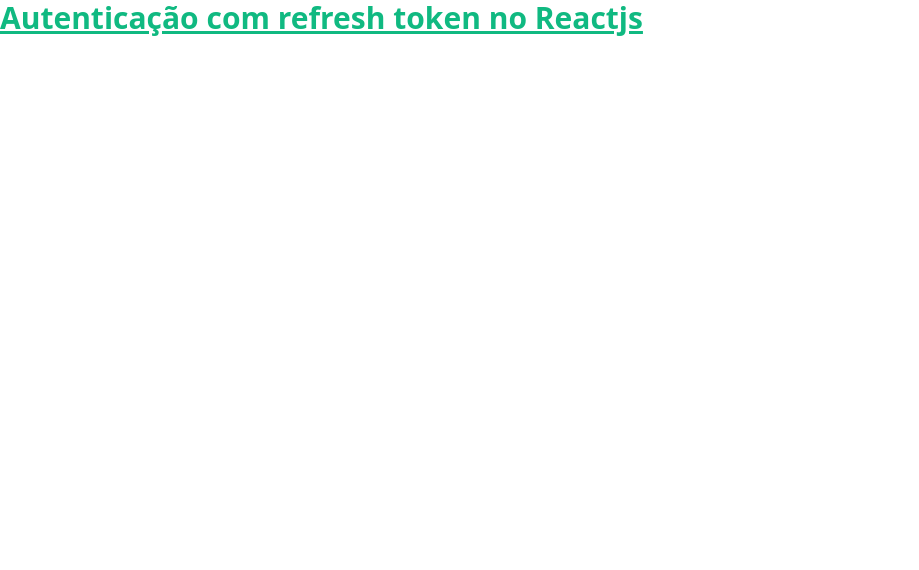
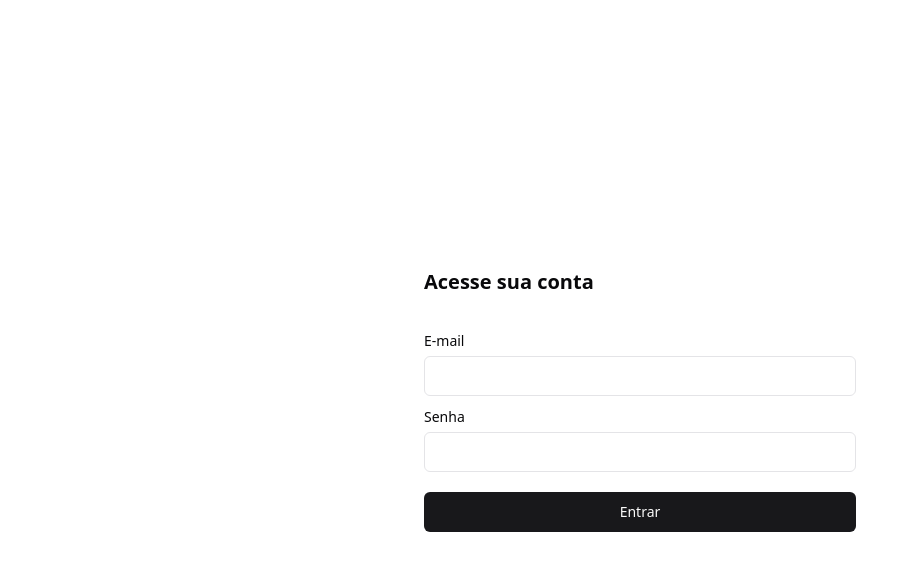
Before and after one commit to nivaldoandrade/autenticacao-refresh-token-reactjs, a React (Vite) app: page / in a window 1280 px wide. Shown: the top 570 px of the page, without its empty margins (0-919 px from the left). Built offline with nearby package versions, Linux system fonts and the light colour scheme.

Commit message:
feat: add SignIn page
- Created SignIn page with form for email and password inputs and a submit button
- Added reusable UI components Button, Input and Label built with shadcn

```diff
--- a/package.json
+++ b/package.json
@@ -10,6 +10,7 @@
 		"preview": "vite preview"
 	},
 	"dependencies": {
+		"@radix-ui/react-label": "^2.1.1",
 		"@radix-ui/react-slot": "^1.1.1",
 		"class-variance-authority": "^0.7.1",
 		"clsx": "^2.1.1",
--- a/src/App.tsx
+++ b/src/App.tsx
@@ -1,7 +1,7 @@
+import { SignIn } from './pages/SignIn';
+
 export default function App() {
   return (
-    <h1 className="text-3xl font-bold text-emerald-500 underline">
-      Autenticação com refresh token no Reactjs
-    </h1>
+    <SignIn />
   );
 }
--- /dev/null
+++ b/src/components/ui/button.tsx
@@ -0,0 +1,56 @@
+import * as React from "react"
+import { Slot } from "@radix-ui/react-slot"
+import { cva, type VariantProps } from "class-variance-authority"
+
+import { cn } from "@/lib/utils"
+
+const buttonVariants = cva(
+  "inline-flex items-center justify-center gap-2 whitespace-nowrap rounded-md text-sm font-medium ring-offset-background transition-colors focus-visible:outline-none focus-visible:ring-2 focus-visible:ring-ring focus-visible:ring-offset-2 disabled:pointer-events-none disabled:opacity-50 [&_svg]:pointer-events-none [&_svg]:size-4 [&_svg]:shrink-0",
+  {
+    variants: {
+      variant: {
+        default: "bg-primary text-primary-foreground hover:bg-primary/90",
+        destructive:
+          "bg-destructive text-destructive-foreground hover:bg-destructive/90",
+        outline:
+          "border border-input bg-background hover:bg-accent hover:text-accent-foreground",
+        secondary:
+          "bg-secondary text-secondary-foreground hover:bg-secondary/80",
+        ghost: "hover:bg-accent hover:text-accent-foreground",
+        link: "text-primary underline-offset-4 hover:underline",
+      },
+      size: {
+        default: "h-10 px-4 py-2",
+        sm: "h-9 rounded-md px-3",
+        lg: "h-11 rounded-md px-8",
+        icon: "h-10 w-10",
+      },
+    },
+    defaultVariants: {
+      variant: "default",
+      size: "default",
+    },
+  }
+)
+
+export interface ButtonProps
+  extends React.ButtonHTMLAttributes<HTMLButtonElement>,
+    VariantProps<typeof buttonVariants> {
+  asChild?: boolean
+}
+
+const Button = React.forwardRef<HTMLButtonElement, ButtonProps>(
+  ({ className, variant, size, asChild = false, ...props }, ref) => {
+    const Comp = asChild ? Slot : "button"
+    return (
+      <Comp
+        className={cn(buttonVariants({ variant, size, className }))}
+        ref={ref}
+        {...props}
+      />
+    )
+  }
+)
+Button.displayName = "Button"
+
+export { Button, buttonVariants }
--- /dev/null
+++ b/src/components/ui/input.tsx
@@ -0,0 +1,22 @@
+import * as React from "react"
+
+import { cn } from "@/lib/utils"
+
+const Input = React.forwardRef<HTMLInputElement, React.ComponentProps<"input">>(
+  ({ className, type, ...props }, ref) => {
+    return (
+      <input
+        type={type}
+        className={cn(
+          "flex h-10 w-full rounded-md border border-input bg-background px-3 py-2 text-base ring-offset-background file:border-0 file:bg-transparent file:text-sm file:font-medium file:text-foreground placeholder:text-muted-foreground focus-visible:outline-none focus-visible:ring-2 focus-visible:ring-ring focus-visible:ring-offset-2 disabled:cursor-not-allowed disabled:opacity-50 md:text-sm",
+          className
+        )}
+        ref={ref}
+        {...props}
+      />
+    )
+  }
+)
+Input.displayName = "Input"
+
+export { Input }
--- /dev/null
+++ b/src/components/ui/label.tsx
@@ -0,0 +1,24 @@
+import * as React from "react"
+import * as LabelPrimitive from "@radix-ui/react-label"
+import { cva, type VariantProps } from "class-variance-authority"
+
+import { cn } from "@/lib/utils"
+
+const labelVariants = cva(
+  "text-sm font-medium leading-none peer-disabled:cursor-not-allowed peer-disabled:opacity-70"
+)
+
+const Label = React.forwardRef<
+  React.ElementRef<typeof LabelPrimitive.Root>,
+  React.ComponentPropsWithoutRef<typeof LabelPrimitive.Root> &
+    VariantProps<typeof labelVariants>
+>(({ className, ...props }, ref) => (
+  <LabelPrimitive.Root
+    ref={ref}
+    className={cn(labelVariants(), className)}
+    {...props}
+  />
+))
+Label.displayName = LabelPrimitive.Root.displayName
+
+export { Label }
--- /dev/null
+++ b/src/pages/SignIn.tsx
@@ -0,0 +1,28 @@
+import { Button } from '@/components/ui/button';
+import { Input } from '@/components/ui/input';
+import { Label } from '@/components/ui/label';
+
+
+export function SignIn() {
+
+  return (
+    <div className="min-h-screen flex flex-col justify-center mx-auto max-w-[480px] p-6">
+      <h1 className="font-semibold text-xl">Acesse sua conta</h1>
+
+      <form className='flex flex-col mt-8 gap-2'>
+        <div className="space-y-1">
+          <Label htmlFor="email">E-mail</Label>
+          <Input id="email" />
+        </div>
+        <div className="space-y-1">
+          <Label htmlFor="password">Senha</Label>
+          <Input id="password" />
+        </div>
+
+        <Button className='mt-3'>
+          Entrar
+        </Button>
+      </form>
+    </div>
+  );
+}
```
Also changed, not shown: 1 other file (tests, documents, lock files or other folders).
